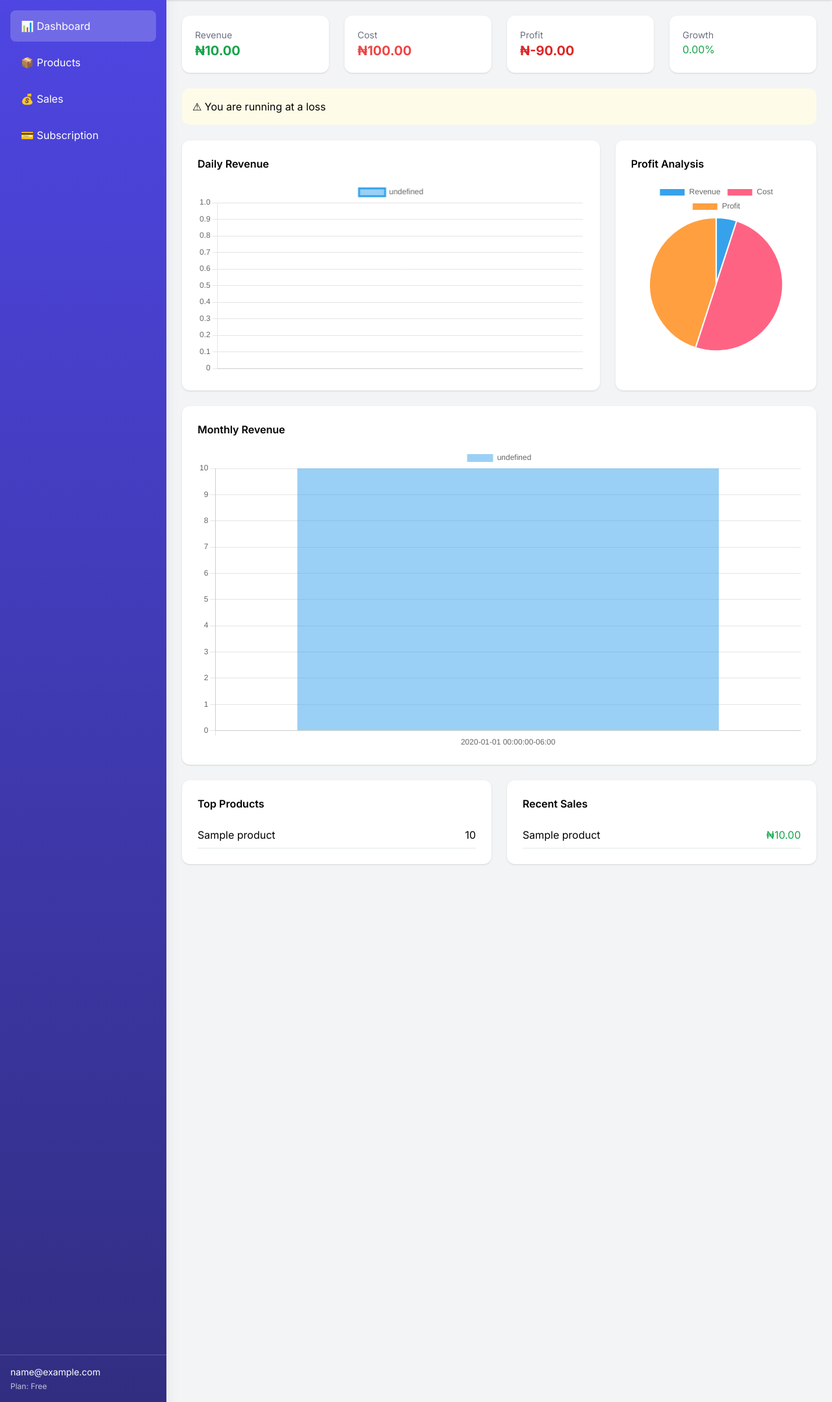
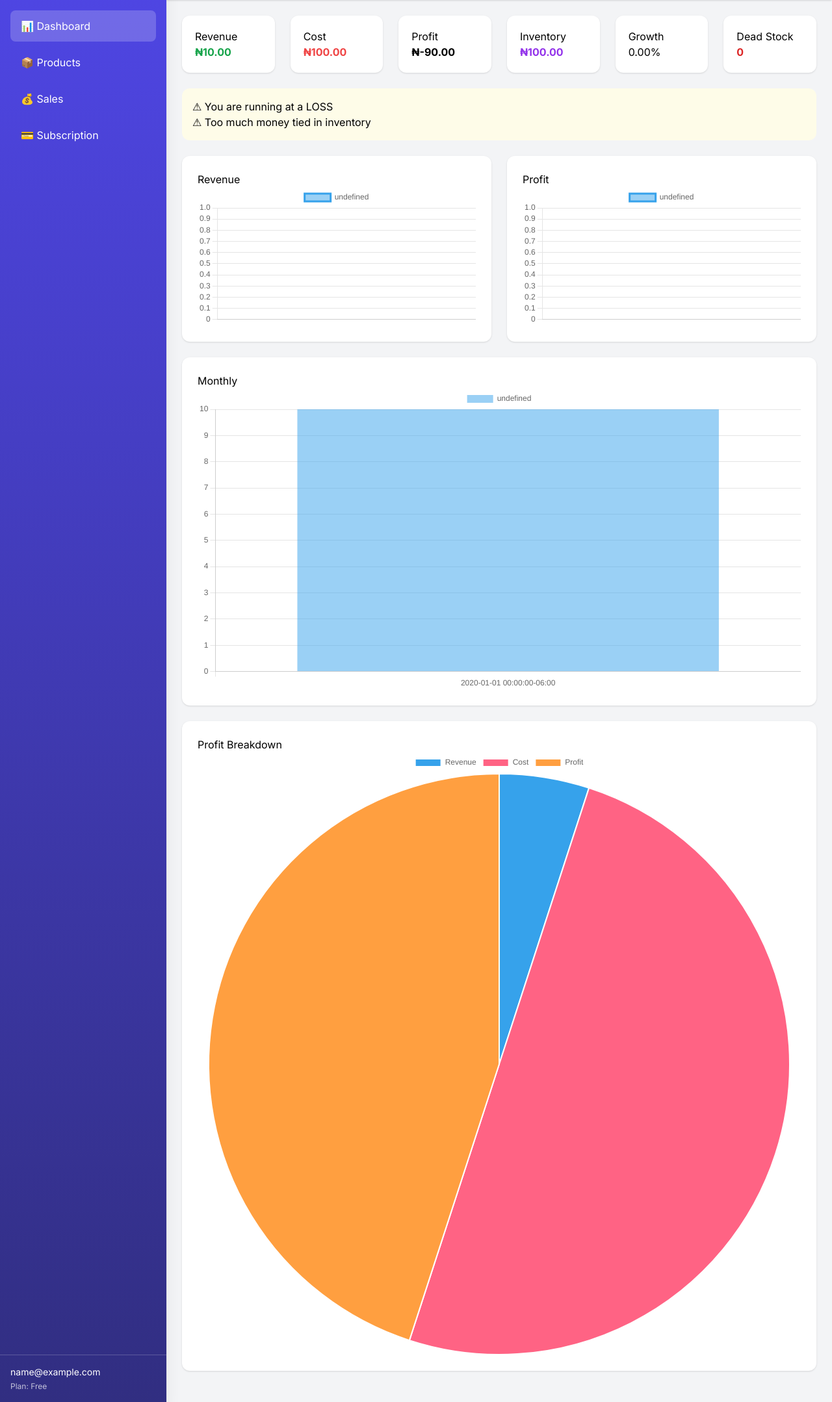
Before and after one commit to oluwatosinjegede/stockiepilot, a Django app: page /dashboard/ in a window 1280 px wide. Shown: the part 64-2222 px from the top of the page at 65% size. Run offline with Django 5.2, Linux system fonts and the light colour scheme; a user stored in the database is signed in; tables that the repository leaves empty hold one stand-in row (values such as "Sample post"); some libraries are stand-ins or nearby versions.

Commit message:
fix dashboard to SaaS grade

```diff
--- a/apps/dashboard/views.py
+++ b/apps/dashboard/views.py
@@ -30,7 +30,7 @@ def dashboard(request):
         ).select_related("product", "sale")
 
         # =========================
-        # COST CALCULATION (FIXED)
+        # COST CALCULATION
         # =========================
         cost_expr = ExpressionWrapper(
             F("quantity") * Coalesce(F("product__cost_price"), DECIMAL_ZERO),
@@ -38,7 +38,7 @@ def dashboard(request):
         )
 
         # =========================
-        # TOTALS (FIXED)
+        # TOTALS
         # =========================
         total_revenue = sales_qs.aggregate(
             total=Coalesce(Sum("total_amount"), DECIMAL_ZERO)
@@ -51,7 +51,7 @@ def dashboard(request):
         profit = total_revenue - total_cost
 
         # =========================
-        # DAILY TREND (FIXED)
+        # DAILY REVENUE TREND
         # =========================
         revenue_qs = (
             sales_qs
@@ -66,7 +66,41 @@ def dashboard(request):
         sales_values = [float(i["total"]) for i in revenue_qs]
 
         # =========================
-        # MONTHLY COMPARISON (FIXED)
+        # PROFIT TREND (NEW)
+        # =========================
+        profit_qs = (
+            sales_items_qs
+            .filter(sale__created_at__gte=last_30_days)
+            .annotate(date=TruncDate("sale__created_at"))
+            .values("date")
+            .annotate(
+                revenue=Coalesce(Sum("total_price"), DECIMAL_ZERO),
+                cost=Coalesce(Sum(cost_expr), DECIMAL_ZERO),
+            )
+            .order_by("date")
+        )
+
+        profit_dates = [str(i["date"]) for i in profit_qs]
+        profit_values = [
+            float(i["revenue"] - i["cost"]) for i in profit_qs
+        ]
+
+        # =========================
+        # MONTHLY TREND
+        # =========================
+        monthly_trend = (
+            sales_qs
+            .annotate(month=TruncMonth("created_at"))
+            .values("month")
+            .annotate(total=Coalesce(Sum("total_amount"), DECIMAL_ZERO))
+            .order_by("month")
+        )
+
+        monthly_labels = [str(i["month"]) for i in monthly_trend]
+        monthly_values = [float(i["total"]) for i in monthly_trend]
+
+        # =========================
+        # MONTHLY GROWTH
         # =========================
         current_month = now().replace(day=1)
         previous_month = (current_month - timedelta(days=1)).replace(day=1)
@@ -89,27 +123,39 @@ def dashboard(request):
             growth_rate = 0.0
 
         # =========================
-        # MONTHLY TREND (FIXED)
+        # INVENTORY VALUE (NEW)
         # =========================
-        monthly_trend = (
-            sales_qs
-            .annotate(month=TruncMonth("created_at"))
-            .values("month")
-            .annotate(total=Coalesce(Sum("total_amount"), DECIMAL_ZERO))
-            .order_by("month")
-        )
-
-        monthly_labels = [str(i["month"]) for i in monthly_trend]
-        monthly_values = [float(i["total"]) for i in monthly_trend]
+        inventory_value = Product.objects.filter(company=company).aggregate(
+            total=Coalesce(
+                Sum(
+                    ExpressionWrapper(
+                        F("quantity") * Coalesce(F("cost_price"), DECIMAL_ZERO),
+                        output_field=DecimalField(max_digits=12, decimal_places=2)
+                    )
+                ),
+                DECIMAL_ZERO
+            )
+        )["total"]
 
         # =========================
-        # TOP PRODUCTS (FIXED)
+        # DEAD STOCK (NEW)
+        # =========================
+        sold_products = SaleItem.objects.filter(
+            sale__company=company
+        ).values_list("product_id", flat=True)
+
+        dead_stock_count = Product.objects.filter(
+            company=company
+        ).exclude(id__in=sold_products).count()
+
+        # =========================
+        # TOP PRODUCTS
         # =========================
         top_products = (
             sales_items_qs
-            .values("product__id", "product__name")
+            .values("product__name")
             .annotate(
-                total_qty=Coalesce(Sum("quantity"), 0),  # int safe
+                total_qty=Coalesce(Sum("quantity"), 0),
                 total_revenue=Coalesce(Sum("total_price"), DECIMAL_ZERO)
             )
             .order_by("-total_qty")[:5]
@@ -131,24 +177,30 @@ def dashboard(request):
         ).count()
 
         # =========================
-        # ALERTS
+        # ALERTS (SMART)
         # =========================
         alerts = []
 
         if low_stock > 0:
             alerts.append(f"{low_stock} products are low on stock")
 
+        if profit < 0:
+            alerts.append("You are running at a LOSS")
+
         if current_month_revenue < previous_month_revenue:
             alerts.append("Revenue dropped compared to last month")
 
-        if profit < 0:
-            alerts.append("You are running at a loss")
+        if dead_stock_count > 0:
+            alerts.append(f"{dead_stock_count} products have never been sold")
+
+        if inventory_value > total_revenue:
+            alerts.append("Too much money tied in inventory")
 
         if total_sales == 0:
             alerts.append("No sales recorded yet")
 
         # =========================
-        # PIE DATA
+        # PIE CHART
         # =========================
         pie_labels = ["Revenue", "Cost", "Profit"]
         pie_values = [
@@ -161,22 +213,24 @@ def dashboard(request):
             "total_revenue": float(total_revenue),
             "total_cost": float(total_cost),
             "profit": float(profit),
-            "total_sales": float(total_sales),
+            "inventory_value": float(inventory_value),
 
-            "current_month_revenue": current_month_revenue,
-            "previous_month_revenue": previous_month_revenue,
             "growth_rate": float(growth_rate),
-
             "alerts": alerts,
 
             "sales_dates": json.dumps(sales_dates),
             "sales_values": json.dumps(sales_values),
+
+            "profit_dates": json.dumps(profit_dates),
+            "profit_values": json.dumps(profit_values),
 
             "monthly_labels": json.dumps(monthly_labels),
             "monthly_values": json.dumps(monthly_values),
 
             "pie_labels": json.dumps(pie_labels),
             "pie_values": json.dumps(pie_values),
+
+            "dead_stock_count": dead_stock_count,
 
             "top_products": top_products,
             "recent_sales": recent_sales,
--- a/templates/dashboard.html
+++ b/templates/dashboard.html
@@ -7,40 +7,42 @@
 </div>
 {% endif %}
 
-<!-- ================= KPI ================= -->
-<div class="grid md:grid-cols-4 gap-6 mb-6">
+<!-- KPI -->
+<div class="grid md:grid-cols-6 gap-6 mb-6">
 
-  <div class="bg-white p-5 shadow rounded-xl">
-    <p class="text-sm text-gray-500">Revenue</p>
-    <h2 class="text-xl font-bold text-green-600">
-      ₦{{ total_revenue|floatformat:2 }}
-    </h2>
+  <div class="bg-white p-5 rounded-xl shadow">
+    <p>Revenue</p>
+    <h2 class="text-green-600 font-bold">₦{{ total_revenue|floatformat:2 }}</h2>
   </div>
 
-  <div class="bg-white p-5 shadow rounded-xl">
-    <p class="text-sm text-gray-500">Cost</p>
-    <h2 class="text-xl font-bold text-red-500">
-      ₦{{ total_cost|floatformat:2 }}
-    </h2>
+  <div class="bg-white p-5 rounded-xl shadow">
+    <p>Cost</p>
+    <h2 class="text-red-500 font-bold">₦{{ total_cost|floatformat:2 }}</h2>
   </div>
 
-  <div class="bg-white p-5 shadow rounded-xl">
-    <p class="text-sm text-gray-500">Profit</p>
-    <h2 class="text-xl font-bold {% if profit >= 0 %}text-indigo-600{% else %}text-red-600{% endif %}">
-      ₦{{ profit|floatformat:2 }}
-    </h2>
+  <div class="bg-white p-5 rounded-xl shadow">
+    <p>Profit</p>
+    <h2 class="font-bold">₦{{ profit|floatformat:2 }}</h2>
   </div>
 
-  <div class="bg-white p-5 shadow rounded-xl">
-    <p class="text-sm text-gray-500">Growth</p>
-    <h2 class="{% if growth_rate >= 0 %}text-green-600{% else %}text-red-600{% endif %}">
-      {{ growth_rate|floatformat:2 }}%
-    </h2>
+  <div class="bg-white p-5 rounded-xl shadow">
+    <p>Inventory</p>
+    <h2 class="text-purple-600 font-bold">₦{{ inventory_value|floatformat:2 }}</h2>
+  </div>
+
+  <div class="bg-white p-5 rounded-xl shadow">
+    <p>Growth</p>
+    <h2>{{ growth_rate|floatformat:2 }}%</h2>
+  </div>
+
+  <div class="bg-white p-5 rounded-xl shadow">
+    <p>Dead Stock</p>
+    <h2 class="text-red-600 font-bold">{{ dead_stock_count }}</h2>
   </div>
 
 </div>
 
-<!-- ================= ALERTS ================= -->
+<!-- ALERTS -->
 <div class="bg-yellow-50 p-4 mb-6 rounded-xl">
   {% for alert in alerts %}
     <p>⚠ {{ alert }}</p>
@@ -49,97 +51,64 @@
   {% endfor %}
 </div>
 
-<!-- ================= CHARTS ================= -->
-<div class="grid md:grid-cols-3 gap-6 mb-6">
+<!-- CHARTS -->
+<div class="grid md:grid-cols-2 gap-6 mb-6">
 
-  <div class="bg-white p-6 rounded-xl shadow md:col-span-2">
-    <h3 class="font-semibold mb-4">Daily Revenue</h3>
+  <div class="bg-white p-6 rounded-xl shadow">
+    <h3>Revenue</h3>
     <canvas id="revenueChart"></canvas>
   </div>
 
   <div class="bg-white p-6 rounded-xl shadow">
-    <h3 class="font-semibold mb-4">Profit Analysis</h3>
-    <canvas id="pieChart"></canvas>
+    <h3>Profit</h3>
+    <canvas id="profitChart"></canvas>
   </div>
 
 </div>
 
 <div class="bg-white p-6 rounded-xl shadow mb-6">
-  <h3 class="font-semibold mb-4">Monthly Revenue</h3>
+  <h3>Monthly</h3>
   <canvas id="monthlyChart"></canvas>
 </div>
 
-<!-- ================= TABLES ================= -->
-<div class="grid md:grid-cols-2 gap-6">
-
-  <!-- Top Products -->
-  <div class="bg-white p-6 rounded-xl shadow">
-    <h3 class="font-semibold mb-4">Top Products</h3>
-
-    {% for p in top_products %}
-      <div class="flex justify-between border-b py-2">
-        <span>{{ p.product__name }}</span>
-        <span>{{ p.total_qty }}</span>
-      </div>
-    {% empty %}
-      <p>No products</p>
-    {% endfor %}
-  </div>
-
-  <!-- Recent Sales -->
-  <div class="bg-white p-6 rounded-xl shadow">
-    <h3 class="font-semibold mb-4">Recent Sales</h3>
-
-    {% for item in recent_sales %}
-      <div class="flex justify-between border-b py-2">
-        <span>{{ item.product.name }}</span>
-        <span class="text-green-600">
-          ₦{{ item.total_price|floatformat:2 }}
-        </span>
-      </div>
-    {% empty %}
-      <p>No sales</p>
-    {% endfor %}
-  </div>
-
+<div class="bg-white p-6 rounded-xl shadow mb-6">
+  <h3>Profit Breakdown</h3>
+  <canvas id="pieChart"></canvas>
 </div>
 
-<!-- ================= CHART JS ================= -->
 <script src="https://cdn.jsdelivr.net/npm/chart.js"></script>
 
 <script>
-const dates = JSON.parse('{{ sales_dates|escapejs }}');
-const values = JSON.parse('{{ sales_values|escapejs }}');
-const monthlyLabels = JSON.parse('{{ monthly_labels|escapejs }}');
-const monthlyValues = JSON.parse('{{ monthly_values|escapejs }}');
-const pieLabels = JSON.parse('{{ pie_labels|escapejs }}');
-const pieValues = JSON.parse('{{ pie_values|escapejs }}');
+const dates = {{ sales_dates|safe }};
+const values = {{ sales_values|safe }};
 
-// Revenue
+const profitDates = {{ profit_dates|safe }};
+const profitValues = {{ profit_values|safe }};
+
+const monthlyLabels = {{ monthly_labels|safe }};
+const monthlyValues = {{ monthly_values|safe }};
+
+const pieLabels = {{ pie_labels|safe }};
+const pieValues = {{ pie_values|safe }};
+
 new Chart(document.getElementById('revenueChart'), {
   type: 'line',
-  data: {
-    labels: dates,
-    datasets: [{ data: values, tension: 0.4 }]
-  }
+  data: { labels: dates, datasets: [{ data: values }] }
 });
 
-// Monthly
+new Chart(document.getElementById('profitChart'), {
+  type: 'line',
+  data: { labels: profitDates, datasets: [{ data: profitValues }] }
+});
+
 new Chart(document.getElementById('monthlyChart'), {
   type: 'bar',
-  data: {
-    labels: monthlyLabels,
-    datasets: [{ data: monthlyValues }]
-  }
+  data: { labels: monthlyLabels, datasets: [{ data: monthlyValues }] }
 });
 
-// Pie
 new Chart(document.getElementById('pieChart'), {
   type: 'pie',
-  data: {
-    labels: pieLabels,
-    datasets: [{ data: pieValues }]
-  }
+  data: { labels: pieLabels, datasets: [{ data: pieValues }] }
 });
 </script>
 
```
Also changed, not shown: apps/dashboard/views_bad.py (+142 -145 lines), templates/dashboard_bad.html (+89 -25 lines).
